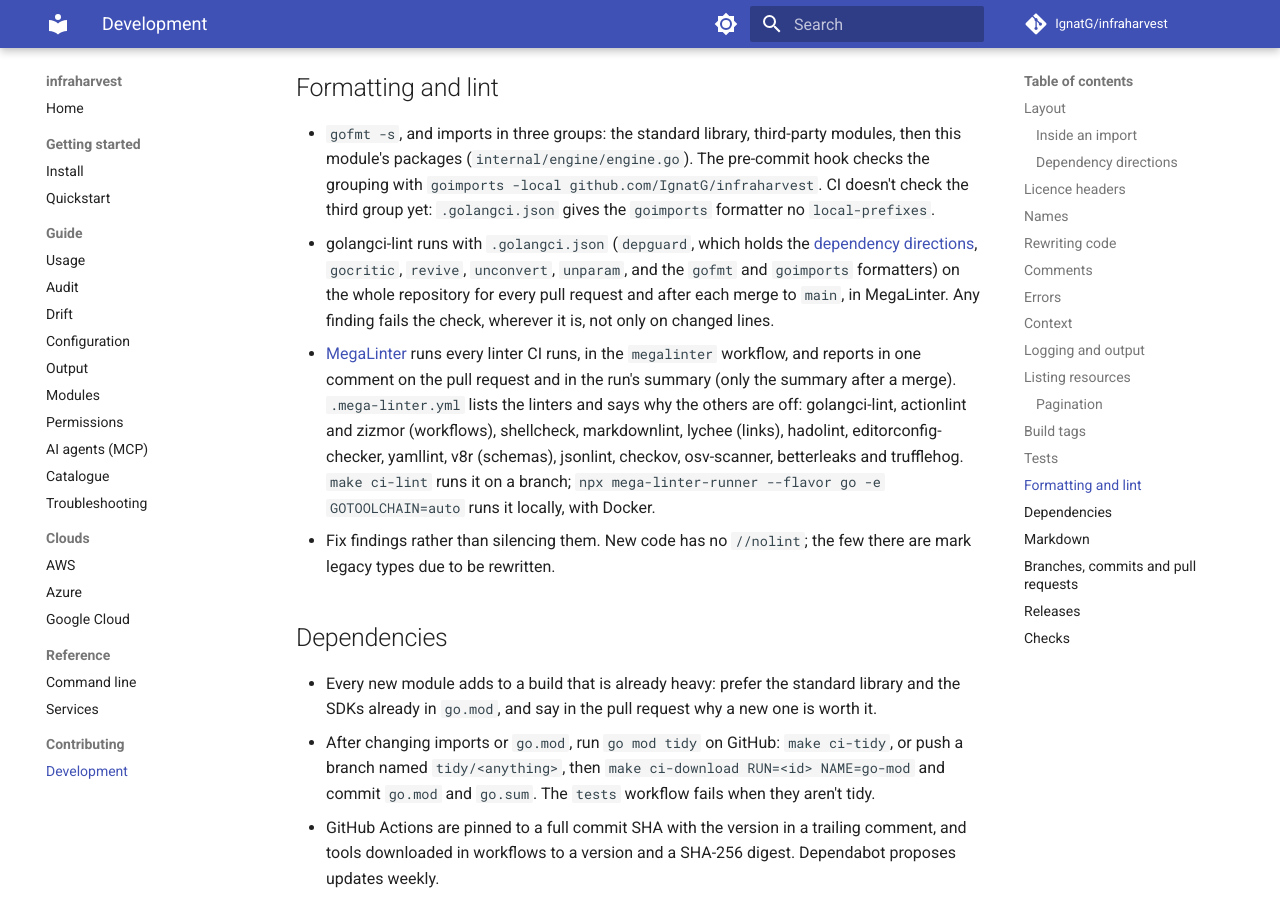
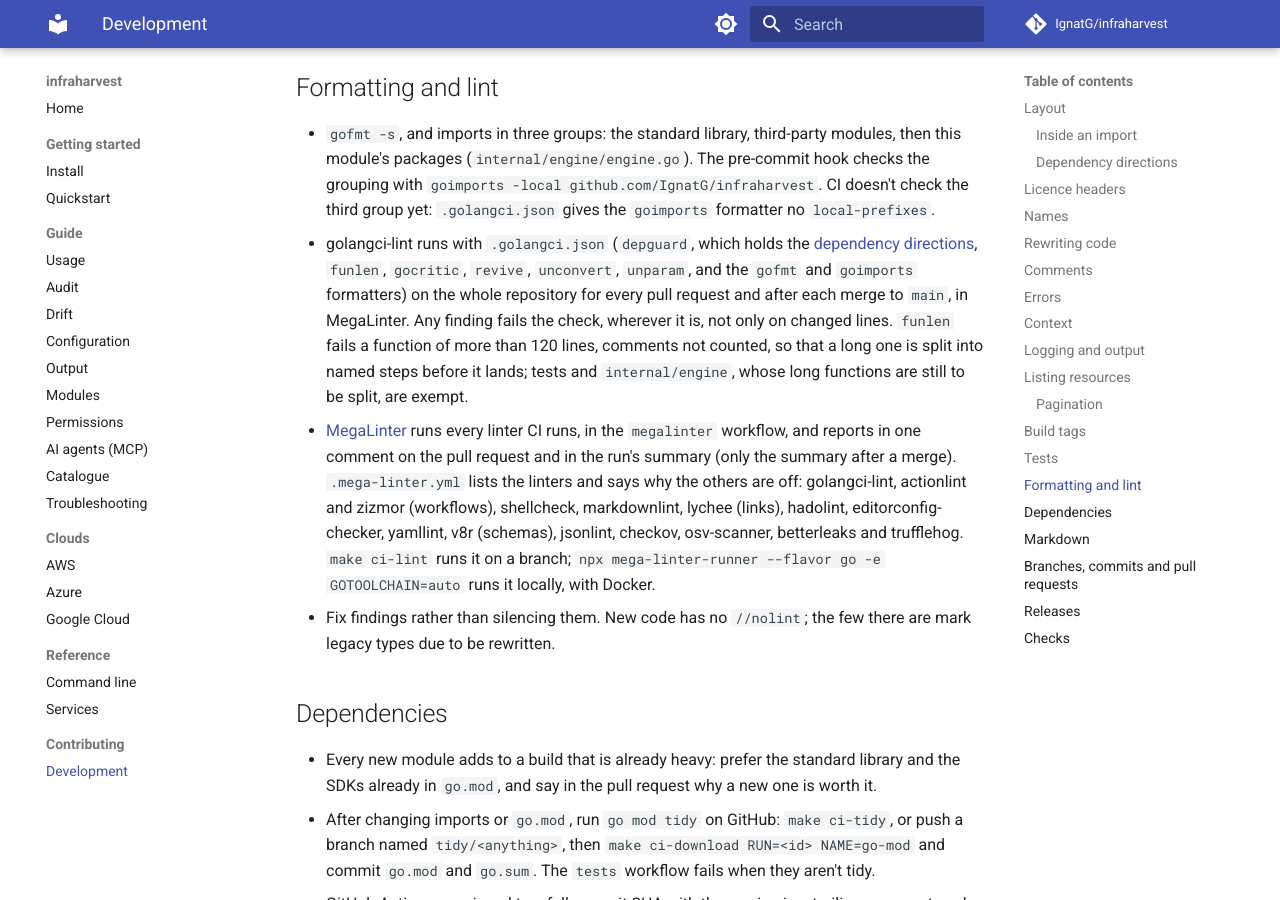
Before and after one commit to IgnatG/infraharvest, an MkDocs documentation site: the page built from docs/development.md, in a window 1280 px wide and 900 px high, scrolled down 11857 px. Built offline with MkDocs 1.6.1 and Material for MkDocs 9.7.7, drawn with Linux system fonts in a browser that asks for light colours; comment, search, counter and statistics services are not loaded.

Commit message:
chore(lint): fail functions over 120 lines outside the engine and tests

```diff
--- a/docs/development.md
+++ b/docs/development.md
@@ -185,7 +185,7 @@ A bug fix comes with a test that fails without it. New behaviour comes with test
 ## Formatting and lint
 
 - `gofmt -s`, and imports in three groups: the standard library, third-party modules, then this module's packages (`internal/engine/engine.go`). The pre-commit hook checks the grouping with `goimports -local github.com/IgnatG/infraharvest`. CI doesn't check the third group yet: `.golangci.json` gives the `goimports` formatter no `local-prefixes`.
-- golangci-lint runs with `.golangci.json` (`depguard`, which holds the [dependency directions](#dependency-directions), `gocritic`, `revive`, `unconvert`, `unparam`, and the `gofmt` and `goimports` formatters) on the whole repository for every pull request and after each merge to `main`, in MegaLinter. Any finding fails the check, wherever it is, not only on changed lines.
+- golangci-lint runs with `.golangci.json` (`depguard`, which holds the [dependency directions](#dependency-directions), `funlen`, `gocritic`, `revive`, `unconvert`, `unparam`, and the `gofmt` and `goimports` formatters) on the whole repository for every pull request and after each merge to `main`, in MegaLinter. Any finding fails the check, wherever it is, not only on changed lines. `funlen` fails a function of more than 120 lines, comments not counted, so that a long one is split into named steps before it lands; tests and `internal/engine`, whose long functions are still to be split, are exempt.
 - [MegaLinter](https://megalinter.io) runs every linter CI runs, in the `megalinter` workflow, and reports in one comment on the pull request and in the run's summary (only the summary after a merge). `.mega-linter.yml` lists the linters and says why the others are off: golangci-lint, actionlint and zizmor (workflows), shellcheck, markdownlint, lychee (links), hadolint, editorconfig-checker, yamllint, v8r (schemas), jsonlint, checkov, osv-scanner, betterleaks and trufflehog. `make ci-lint` runs it on a branch; `npx mega-linter-runner --flavor go -e GOTOOLCHAIN=auto` runs it locally, with Docker.
 - Fix findings rather than silencing them. New code has no `//nolint`; the few there are mark legacy types due to be rewritten.
 
```
Also changed, not shown: .golangci.json.
